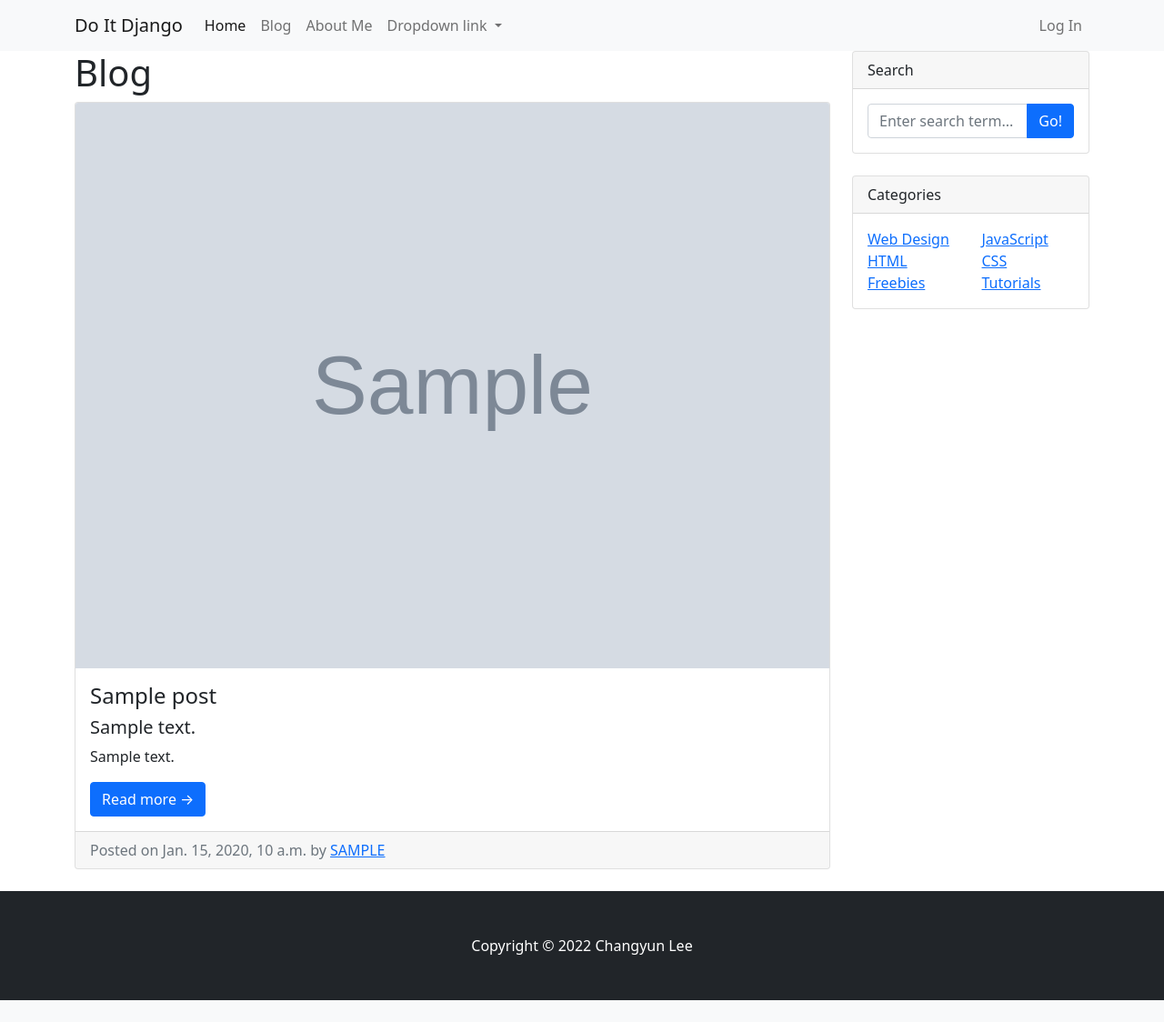
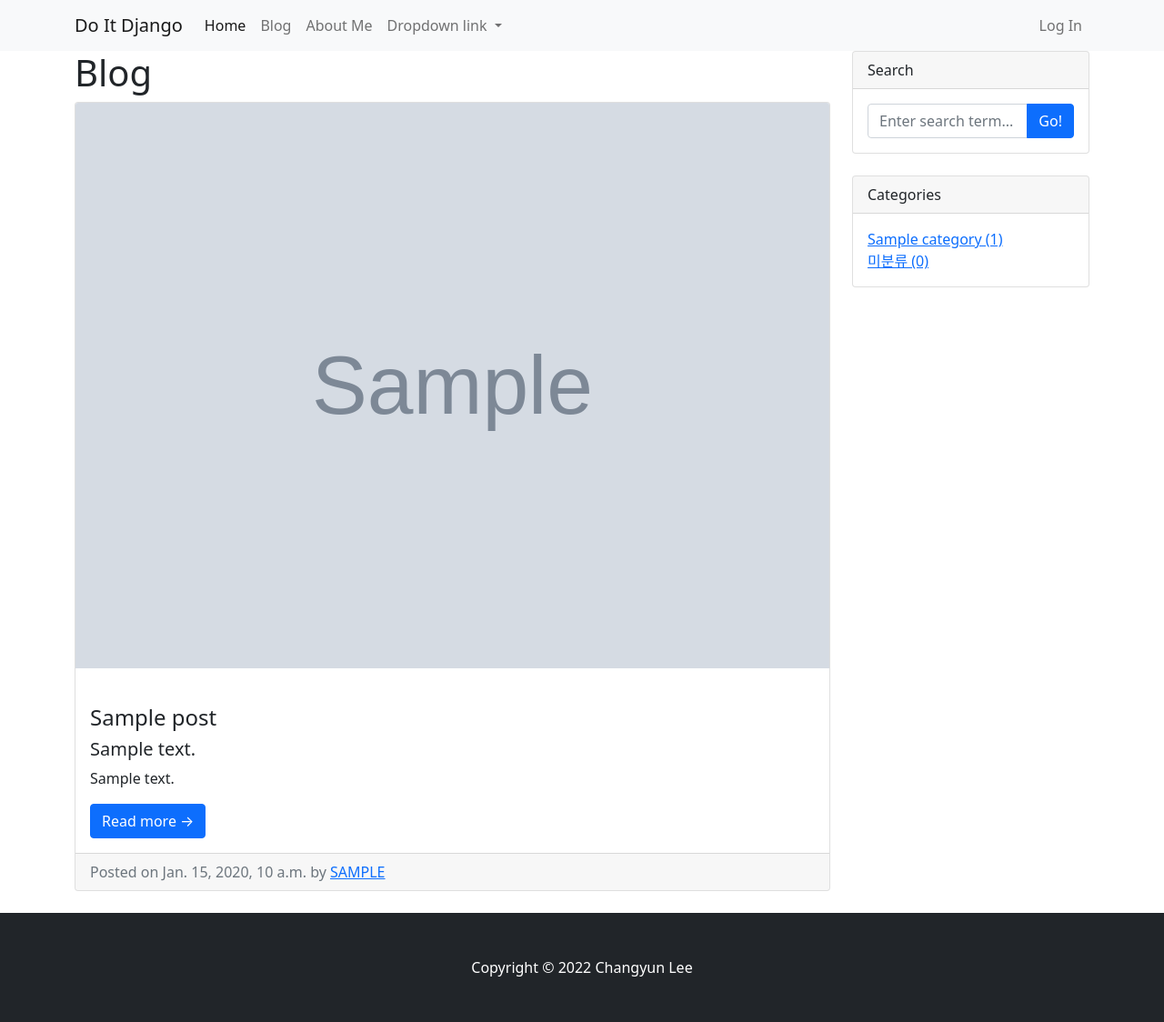
Before and after one commit to yun8565/2022_1_GETIT_django, a Django app: page /blog/ in a window 1280 px wide. Shown: the whole page at 91% size. Before the commit the page ends 1100 px from the top, so only its background shows below. Run offline with Django 4.2, Linux system fonts and the light colour scheme; tables that the repository leaves empty hold one stand-in row (values such as "Sample post"); grey boxes marked "Sample" are stand-in pictures; some libraries are stand-ins or nearby versions.

Commit message:
Feat: show categories and post count

```diff
--- a/blog/templates/blog/base.html
+++ b/blog/templates/blog/base.html
@@ -29,24 +29,16 @@
                     </div>
                 </div>
                 <!-- Categories widget-->
-                <div class="card mb-4">
+                <div class="card mb-4" id="categories_card">
                     <div class="card-header">Categories</div>
                     <div class="card-body">
                         <div class="row">
-                            <div class="col-sm-6">
-                                <ul class="list-unstyled mb-0">
-                                    <li><a href="#!">Web Design</a></li>
-                                    <li><a href="#!">HTML</a></li>
-                                    <li><a href="#!">Freebies</a></li>
-                                </ul>
-                            </div>
-                            <div class="col-sm-6">
-                                <ul class="list-unstyled mb-0">
-                                    <li><a href="#!">JavaScript</a></li>
-                                    <li><a href="#!">CSS</a></li>
-                                    <li><a href="#!">Tutorials</a></li>
-                                </ul>
-                            </div>
+                            <ul class="list-unstyled mb-0">
+                                {% for category in categories %}
+                                <li><a href="category.get_absolute_url">{{category}} ({{category.post_set.count}})</a></li>
+                                {% endfor %}
+                                <li><a href="/blog/category/no_category/">미분류 ({{no_category_post_count}})</a></li>
+                            </ul>
                         </div>
                     </div>
                 </div>
--- a/blog/templates/blog/post_list.html
+++ b/blog/templates/blog/post_list.html
@@ -5,7 +5,7 @@
                 {% if post_list %}
                 <!--Blog Post-->
                 {% for p in post_list %}
-                <div class="card mb-4">
+                <div class="card mb-4" id="post-{{p.pk}}" >
                     {% if p.head_image %}
                     <img class="card-img-top" src="{{ p.head_image.url }}"
                             alt="{{ p }} head image">
@@ -13,6 +13,12 @@
                     <img class="card-img-top" src="https://picsum.photos/seed/{{p.id}}/800/200" alt="random_image">
                     {% endif %}
                     <div class="card-body">
+                        {% if p.category %}
+                        <span class = "badge badge-secondary float-right">{{p.category}}</span>
+                        {% else %}
+                        <span class="badge badge-secondary float-right">미분류</span>
+                        {% endif %}
+
                         <h2 class="card-title h4">{{ p.title }}</h2>
                         {% if p.hook_text %}
                             <h5 class="text_muted">{{ p.hook_text }}</h5>
--- a/blog/views.py
+++ b/blog/views.py
@@ -1,11 +1,17 @@
 from typing import List
 from django.shortcuts import render
 from django.views.generic import ListView, DetailView
-from .models import Post
+from .models import Post, Category
 
 class PostList(ListView):
     model = Post
     ordering='-pk'
+
+    def get_context_data(self,**kwargs):
+        context = super(PostList,self).get_context_data()
+        context['categories'] = Category.objects.all()
+        context['no_category_post_count'] = Post.objects.filter(category = None).count()
+        return context
 
 class PostDetail(DetailView):
     model = Post
```
Also changed, not shown: blog/tests.py (+41 -30 lines).
